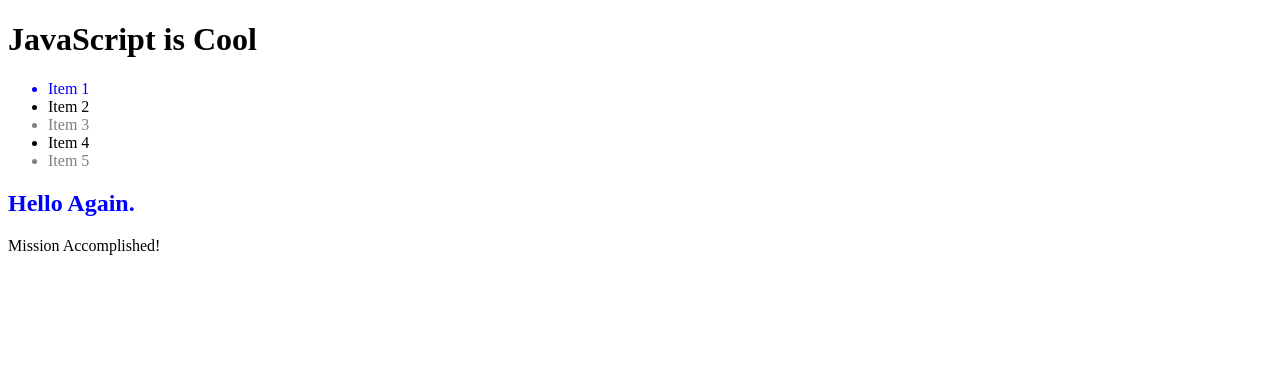
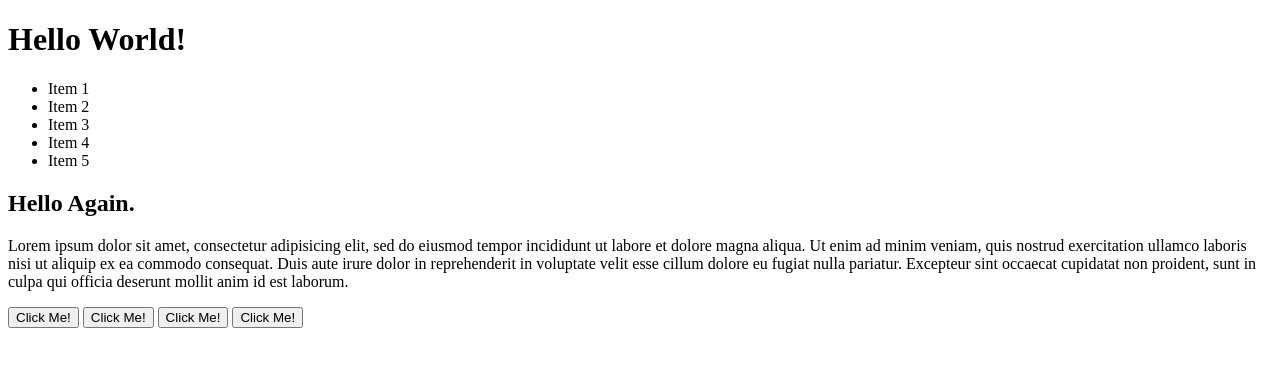
Before and after one commit to JeffWalton205/codeup-web-exercises, a plain HTML site: page dom-query-js.html in a window 1280 px wide. Drawn offline with Linux system fonts and the light colour scheme.

Commit message:
DOM events exercise complete

```diff
--- a/dom-query-js.html
+++ b/dom-query-js.html
@@ -24,42 +24,95 @@
     pariatur. Excepteur sint occaecat cupidatat non proident, sunt in
     culpa qui officia deserunt mollit anim id est laborum.
 </p>
+<button id="btn1">Click Me!</button>
+<script>
+    'use strict';
 
+    // create a handler function
+    var listener = function (event) {
+        var mainHeader = document.getElementById('main-header');
+        mainHeader.innerHTML = "JavaScript is Cool";
+    };
+
+    // register the listener to handle clicks on btn1
+    document.getElementById('btn1').addEventListener('click', listener, false);
+
+</script>
+<button id="btn2">Click Me!</button>
 <script>
-    (function() {
-        "use strict";
-        // TODO: Uncomment next line and get the main header element by id
-        var mainHeader = document.getElementById('main-header');
+    'use strict';
 
-        // TODO: Set inner html of mainHeader to "JavaScript is Cool"
-        mainHeader.innerHTML = "JavaScript is Cool";
+    // create a handler function
+    var listener = function (event) {
+        var subHeader = document.getElementById('sub-header');
+        subHeader.style.color = 'blue';
+    };
 
-        // TODO: Uncomment the next line and get the sub header element by id
-        var subHeader = document.getElementById('sub-header');
+    // register the listener to handle clicks on btn2
+    document.getElementById('btn2').addEventListener('click', listener, false);
 
-        // TODO: Set the text color of subHeader to blue
-        subHeader.style.color = 'blue';
+</script>
+<button id="btn3">Click Me!</button>
+<script>
+    'use strict';
 
-        // TODO: Uncomment the next line and get all list items
+    // create a handler function
+    var listener = function (event) {
         var listItems = document.getElementsByTagName("li");
+        listItems[0].style.color = 'blue';
+    };
 
-        // TODO: Set text color on every other list item to grey
-        for (var i = 0; i < listItems.length; i+=2) {
-            if (listItems[i].getAttribute("data-dbid") === "1") {
-                listItems[i].style.color = "blue";
-            } else {
-                listItems[i].style.color = "grey";
-            }
-        }
-        // TODO: Set text color of li with dbid = 1 to blue
+    // register the listener to handle clicks on btn3
+    document.getElementById('btn3').addEventListener('click', listener, false);
+
+</script>
 
 
-        // TODO: Uncomment the next line and get all elements with class name sub-paragraph
+<button id="btn4">Click Me!</button>
+<script>
+    var listener = function (event) {
         var subParagraphs = document.getElementsByClassName("sub-paragraph");
+        subParagraphs[0].innerText = "Mission Accomplished!";
+    };
+    document.getElementById('btn4').addEventListener('click', listener, false);
+</script>
 
-        // TODO: Change the text in the first sub paragraph to "Mission Accomplished!"
-        subParagraphs[0].innerText = "Mission Accomplished!";
-    })();
-</script>
+<!--<script>-->
+<!--    (function() {-->
+<!--        "use strict";-->
+<!--        // TODO: Uncomment next line and get the main header element by id-->
+<!--        var mainHeader = document.getElementById('main-header');-->
+
+<!--        // TODO: Set inner html of mainHeader to "JavaScript is Cool"-->
+<!--        mainHeader.innerHTML = "JavaScript is Cool";-->
+
+<!--        // TODO: Uncomment the next line and get the sub header element by id-->
+<!--        var subHeader = document.getElementById('sub-header');-->
+
+<!--        // TODO: Set the text color of subHeader to blue-->
+<!--        subHeader.style.color = 'blue';-->
+
+<!--        // TODO: Uncomment the next line and get all list items-->
+<!--        var listItems = document.getElementsByTagName("li");-->
+
+<!--        // TODO: Set text color on every other list item to grey-->
+<!--        for (var i = 0; i < listItems.length; i+=2) {-->
+<!--            if (listItems[i].getAttribute("data-dbid") === "1") {-->
+<!--                listItems[i].style.color = "blue";-->
+<!--            } else {-->
+<!--                listItems[i].style.color = "grey";-->
+<!--            }-->
+<!--        }-->
+<!--        // TODO: Set text color of li with dbid = 1 to blue-->
+
+
+<!--        // TODO: Uncomment the next line and get all elements with class name sub-paragraph-->
+<!--        var subParagraphs = document.getElementsByClassName("sub-paragraph");-->
+
+<!--        // TODO: Change the text in the first sub paragraph to "Mission Accomplished!"-->
+<!--        subParagraphs[0].innerText = "Mission Accomplished!";-->
+<!--    })();-->
+<!--</script>-->
 </body>
+
 </html>
```
